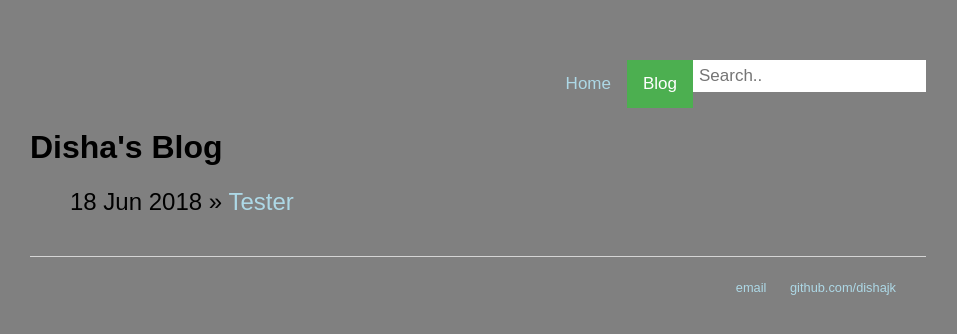
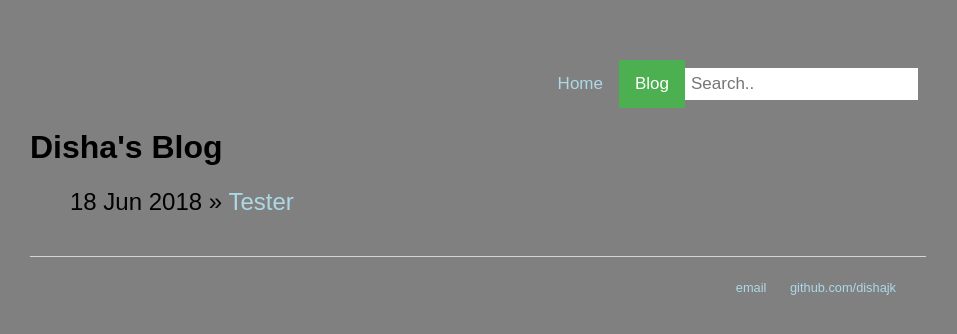
Before and after one commit to dishajk/dishajk.github.io, a Jekyll site: the page built from blog/index.html, in a window 1280 px wide. Shown: the top 334 px of the page, without its empty margins (162-1119 px from the left). Built offline with Jekyll 4.4.1, drawn with Linux system fonts in a browser that asks for light colours.

Commit message:
search bar alignment

```diff
--- a/css/main.css
+++ b/css/main.css
@@ -44,8 +44,8 @@ header {
 .topnav input[type=text] {
   float: right;
   padding: 6px;
-  /*margin-top: 8px;*/
-  /*margin-right: 16px;*/
+  margin-top: 8px;
+  margin-right: 8px;
   border: none;
   font-size: 17px;
 }
```
